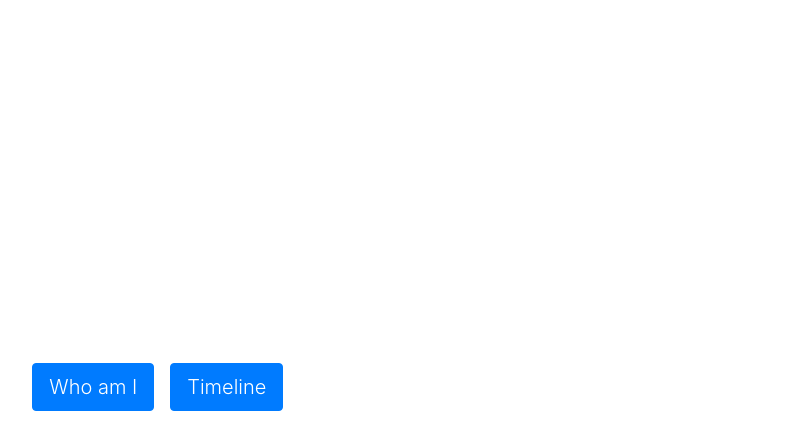
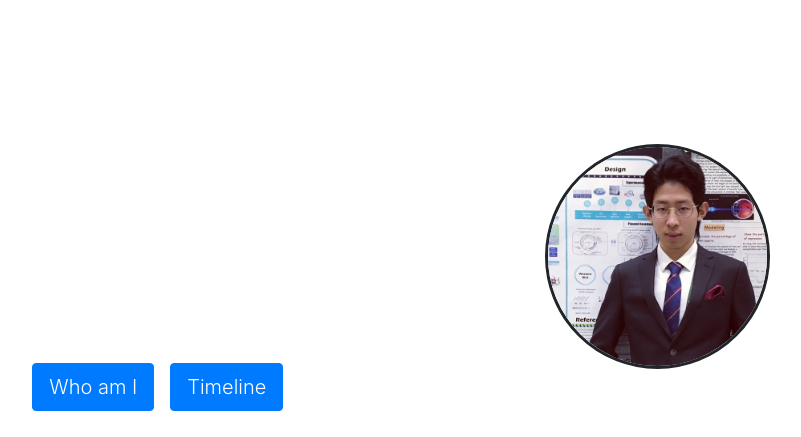
Before and after one commit to KevDev0247/Portfolio-Site, a Gatsby site: page /components/Home/Home in a window 1280 px wide. Shown: the top 437 px of the page, without its empty margins (196-997 px from the left). Built offline with nearby package versions, Linux system fonts and the light colour scheme; Gatsby itself is replaced by a stand-in of ours.

Commit message:
Add UI components

```diff
--- a/src/pages/components/Home/Home.js
+++ b/src/pages/components/Home/Home.js
@@ -1,10 +1,11 @@
 import React, { useEffect, useState } from "react";
+
 import { FaEnvelope, FaGithub, FaMedium } from "react-icons/fa"
-
+import profilePic from "../../imgs/profile-pic.jpg"
 import "./home.css"
 
 function Home() {
-    const options = ["Full Stack Developer", "Android Developer", "ML & AI Enthusiast"];
+    const options = ["Full Stack Developer", "Android Developer"];
     const [index, setIndex] = useState(0);
     const [bio, setBio] = useState(options[0]);
 
@@ -49,6 +50,9 @@ function Home() {
                         <a aria-label={"Github"} href="https://github.com/KevDev0247"><FaGithub size={32} color={"#9413f0"} className="mt-5 mr-5 grow-hover-effect"/></a>
                         <a aria-label={"Medium"} href="https://donkevin1980s.medium.com/"><FaMedium size={32} color={"#ffffff"} className="mt-5 mr-5 grow-hover-effect"/></a>
                     </div>
+                    <div className="col-xl-4 col-lg-4 col-md-4 col-sm-12 col-12 d-flex justify-content-center">
+                        <img src={profilePic} alt="Me" className="profile-picture p-auto"/>
+                    </div>
                 </div>
             </div>
         </div>
--- a/src/pages/components/Home/home.css
+++ b/src/pages/components/Home/home.css
@@ -8,6 +8,13 @@
     font-weight: normal !important;
     font-size: 3rem;
     color: #ffffff;
+}
+
+.profile-picture {
+    border-radius: 50%;
+    border-style: solid;
+    width: 225px;
+    height: 225px;
 }
 
 .home-bio-animation {
--- a/src/pages/index.js
+++ b/src/pages/index.js
@@ -2,6 +2,7 @@ import React from "react"
 import Navbar from "./components/Navbar/Navbar"
 import "bootstrap/dist/css/bootstrap.min.css"
 import Home from "./components/Home/Home"
+import { Helmet } from "react-helmet"
 
 export default function App() {
   return (
```
Also changed, not shown: src/pages/imgs/profile-pic.jpg (added).
